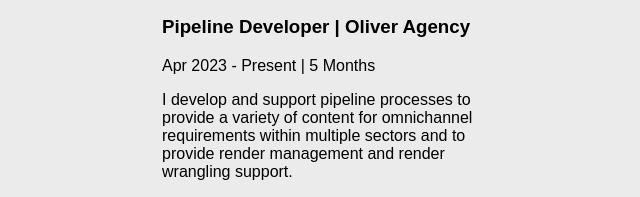
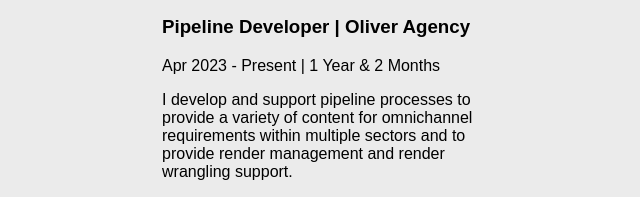
Before and after one commit to avatayl0r/portfolio-site, a website built with Vite: page resume.html in a window 1280 px wide. Shown: the part 192-389 px from the top of the page, 4-644 px from the left. Built offline with nearby package versions, Linux system fonts and the light colour scheme.

Commit message:
update resume

```diff
--- a/resume.html
+++ b/resume.html
@@ -28,7 +28,7 @@
         <h2>Work Experience</h2>
         <div id="entry">
           <h3>Pipeline Developer | Oliver Agency</h3>
-          <p>Apr 2023 - Present | 5 Months</p>
+          <p>Apr 2023 - Present | 1 Year & 2 Months</p>
           <p>I develop and support pipeline processes to provide a variety of content for omnichannel requirements within multiple sectors and to provide render management and render wrangling support.</p>
         </div>
         <div id="entry">
```
